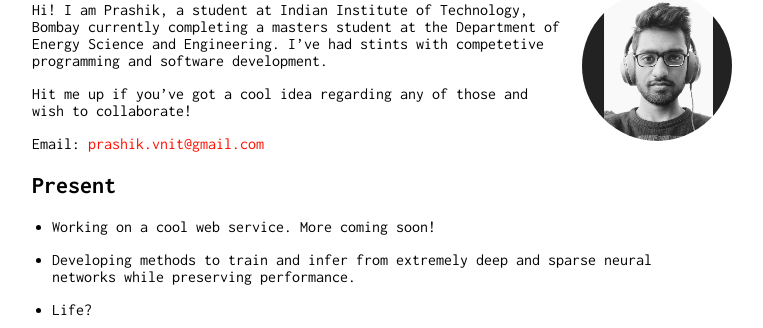
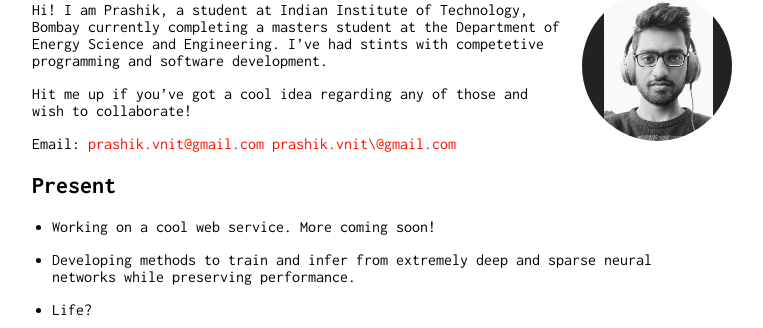
Before and after one commit to hotshott22/portfolio, a Jekyll site: the page built from index.md, in a window 1280 px wide. Shown: the part 365-693 px from the top of the page, without its empty margins (258-1021 px from the left). Built offline with Jekyll 4.4.1, drawn with Linux system fonts in a browser that asks for light colours; nearby versions of some CDN libraries.

Commit message:
Update index.md email changes

```diff
--- a/index.md
+++ b/index.md
@@ -14,7 +14,8 @@ Hi! I am Prashik, a student at Indian Institute of Technology, Bombay currently
 
 Hit me up if you've got a cool idea regarding any of those and wish to collaborate!
 
-Email: [prashik.vnit@gmail.com](prashik.vnit@gmail.com)
+Email: [prashik.vnit@gmail.com](prashik.vnit@gmail.com) [prashik.vnit\@gmail.com](mailto:prashik.vnit@gmail.com?subject=Webpage)
+
 
 
 ## Present
```
